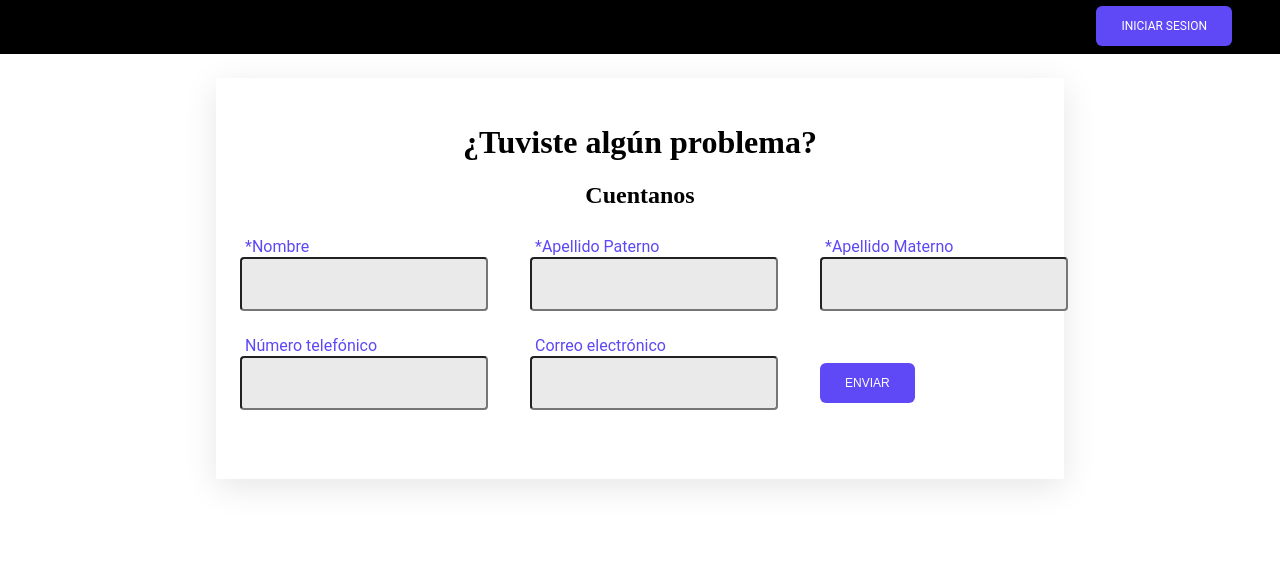
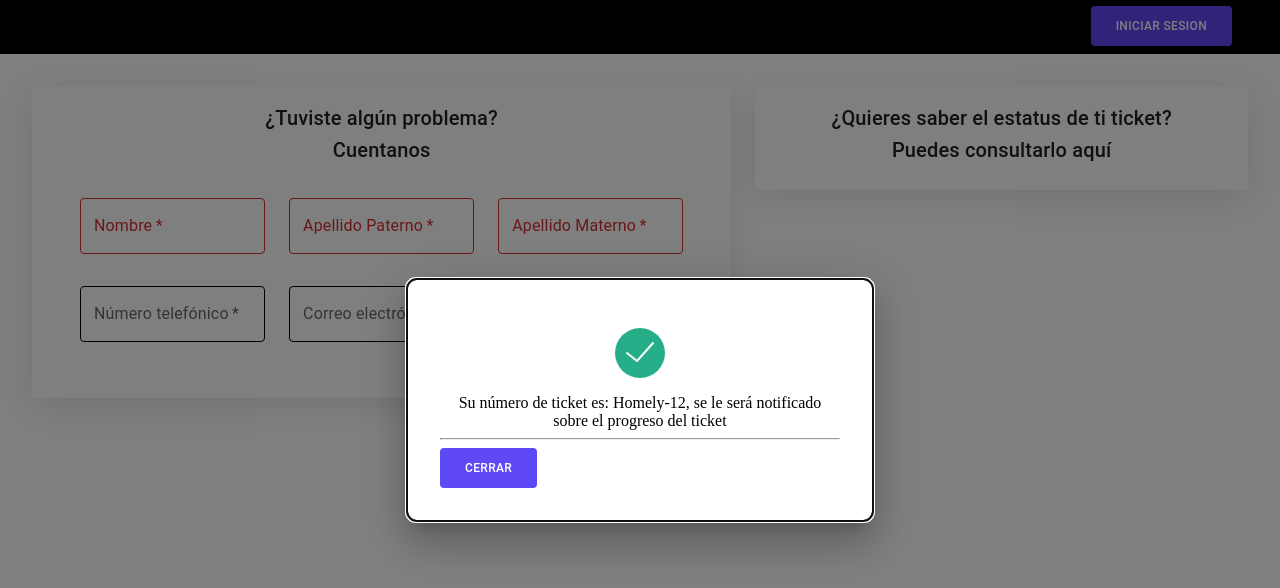
Before and after one commit to cofy43/tickets-services-front, a React (Create React App) app: page / in a window 1280 px wide. Shown: the top 588 px of the page. Built offline with nearby package versions, Linux system fonts and the light colour scheme.

Commit message:
migration of styles to Mui package

```diff
--- a/package.json
+++ b/package.json
@@ -3,6 +3,9 @@
   "version": "0.1.0",
   "private": true,
   "dependencies": {
+    "@emotion/react": "^11.10.0",
+    "@emotion/styled": "^11.10.0",
+    "@mui/material": "^5.9.3",
     "@testing-library/jest-dom": "^5.16.4",
     "@testing-library/react": "^13.3.0",
     "@testing-library/user-event": "^13.5.0",
--- a/public/env.js
+++ b/public/env.js
@@ -5,22 +5,22 @@ window.env = {
   "NODE": "/Users/martinfelipeespinalcruces/.nvm/versions/node/v16.15.0/bin/node",
   "INIT_CWD": "/Users/martinfelipeespinalcruces/Documents/Proyectos/TicketsServices/front",
   "NVM_CD_FLAGS": "-q",
+  "SHELL": "/bin/zsh",
   "TERM": "xterm-256color",
-  "SHELL": "/bin/zsh",
   "npm_config_metrics_registry": "https://registry.npmjs.org/",
   "HOMEBREW_REPOSITORY": "/opt/homebrew",
   "TMPDIR": "/var/folders/ms/7nnqh60s0js9gkntygw0kzx40000gn/T/",
   "npm_config_global_prefix": "/Users/martinfelipeespinalcruces/.nvm/versions/node/v16.15.0",
   "TERM_PROGRAM_VERSION": "445",
   "COLOR": "1",
-  "TERM_SESSION_ID": "17F4A8C2-1B82-4E6E-AFB0-E915B7B9D805",
+  "TERM_SESSION_ID": "DDBBEC25-FC25-43A8-82D6-104FD78998D0",
   "npm_config_noproxy": "",
   "npm_config_local_prefix": "/Users/martinfelipeespinalcruces/Documents/Proyectos/TicketsServices/front",
   "ZSH": "/Users/martinfelipeespinalcruces/.oh-my-zsh",
   "NVM_DIR": "/Users/martinfelipeespinalcruces/.nvm",
   "USER": "martinfelipeespinalcruces",
   "npm_config_globalconfig": "/Users/martinfelipeespinalcruces/.nvm/versions/node/v16.15.0/etc/npmrc",
-  "SSH_AUTH_SOCK": "/private/tmp/com.apple.launchd.oqZgeQowyA/Listeners",
+  "SSH_AUTH_SOCK": "/private/tmp/com.apple.launchd.a4uNRIh6R1/Listeners",
   "__CF_USER_TEXT_ENCODING": "0x1F5:0:86",
   "npm_execpath": "/Users/martinfelipeespinalcruces/.nvm/versions/node/v16.15.0/lib/node_modules/npm/bin/npm-cli.js",
   "PAGER": "less",
@@ -40,8 +40,8 @@ window.env = {
   "npm_config_node_gyp": "/Users/martinfelipeespinalcruces/.nvm/versions/node/v16.15.0/lib/node_modules/npm/node_modules/node-gyp/bin/node-gyp.js",
   "npm_package_version": "0.1.0",
   "XPC_SERVICE_NAME": "0",
+  "SHLVL": "2",
   "HOME": "/Users/martinfelipeespinalcruces",
-  "SHLVL": "2",
   "HOMEBREW_PREFIX": "/opt/homebrew",
   "npm_config_cache": "/Users/martinfelipeespinalcruces/.npm",
   "LESS": "-R",
--- a/src/App.js
+++ b/src/App.js
@@ -1,22 +1,67 @@
 import { Link } from "react-router-dom";
 
-/** Components */
-import CustomButton from "./components/button";
+/** Materia UI */
+import { ThemeProvider, createTheme } from "@mui/material/styles";
+import Button from "@mui/material/Button";
 
 /** Views */
 import Home from "./routes/home";
 
+const theme = createTheme({
+  components: {
+    MuiButton: {
+      styleOverrides: {
+        root: {
+          backgroundColor: "rgb(95, 72, 246)",
+          fontSize: "0.75rem",
+          height: "40px",
+          padding: "0px 25px",
+          fontFamily: "Roboto, Open Sans, Segoe UI, sans-serif",
+          color: "white"
+        },
+      },
+    },
+    MuiCard: {
+      styleOverrides: {
+        root: {
+          boxShadow: "rgb(0 0 0 / 10%) 0px 8px 32px",
+          textAlign: "center",
+          ":disabled": {
+            color: "black"
+          }
+        },
+      }
+    },
+    MuiGrid: {
+      styleOverrides: {
+        container: {
+          padding: "2rem"
+        }
+      }
+    },
+    MuiOutlinedInput: {
+      styleOverrides: {
+        notchedOutline: {
+          borderColor: "black"
+        }
+      }
+    }
+  },
+});
+
 export default function App() {
   return (
+    <ThemeProvider theme={theme}>
       <div>
         <nav>
-        <CustomButton>
+          <Button variant="contained">
             <Link to="/login">iniciar sesion</Link>
-        </CustomButton>
+          </Button>
         </nav>
         <main className="flex-container">
-        <Home/>
+          <Home />
         </main>
       </div>
+    </ThemeProvider>
   );
 }
--- a/src/components/button.jsx
+++ /dev/null
@@ -1,29 +0,0 @@
-const style = {
-  backgroundColor: "rgb(95, 72, 246)",
-  color: "white",
-  appearance: "button",
-  backfaceVisibility: "hidden",
-  borderRadius: "6px",
-  borderWidth: 0,
-  cursor: "pointer",
-  fontSize: "0.75rem",
-  fontweight: "bold",
-  textTransform: "uppercase",
-  height: "40px",
-  padding: "0 25px",
-  textAlign: "center",
-  width: "max-content",
-}
-
-export default function CustomButton(props) {
-  return (
-    <button
-      type={props.type ? props.type : ""}
-      style={style}
-      onClick={props.onClick}
-      disable={props.disable !== undefined ? props.disable : false}
-    >
-      {props.children}
-    </button>
-  );
-}
--- a/src/components/card.jsx
+++ /dev/null
@@ -1,15 +0,0 @@
-export default function CustomCard(props) {
-  const style = {
-    boxShadow: "rgb(0 0 0 / 10%) 0px 8px 32px",
-    width: props.width ? props.width : "auto",
-    height: props.height ? props.height : "auto",
-    padding: "1.5rem",
-    margin: "1.5rem",
-  }
-
-  return (
-    <div className="inner-element" style={style}>
-      {props.children}
-    </div>
-  )
-}
--- a/src/components/input.jsx
+++ /dev/null
@@ -1,43 +0,0 @@
-const styleGroup = {
-  position:"relative",
-  marginBottom:"45px",
-}
-
-const styleInput = {
-  fontFamily: "Roboto, sans-serif",
-  fontSize:"16px",
-  padding:"0px 22px",
-  display:"block",
-  maxWidth:"200px",
-  backgroundColor: "rgb(234, 234, 234)",
-  borderRadius: "4px",
-  height: "50px"
-}
-
-const styleLabe = {
-  fontFamily: "Roboto, sans-serif",
-  color:"rgb(93 72 245)",
-  fontSize:"16px",
-  fontWeight:"normal",
-  position:"absolute",
-  pointerEvents:"none",
-  left:"5px",
-  top:"-20px",
-}
-
-export default function CustomInput(props) {
-  return (
-    <div style={styleGroup}>
-      <input
-        name={props.name}
-        onChange={props.onChange}
-        style={styleInput}
-        type={props.type ? props.type : "text"}
-        required={props.required}
-        pattern={props.pattern ? props.pattern : ""}
-      />
-      <span className="bar"></span>
-      <label style={styleLabe}>{props.required ? "*" : ""}{props.label}</label>
-    </div>
-  );
-}
--- a/src/components/modalMessage.jsx
+++ /dev/null
@@ -1,92 +0,0 @@
-import React from "react";
-
-/** Components */
-import CustomButton from "./button";
-
-/** Images */
-import Succes from "../assets/success.svg";
-import Error from "../assets/error.svg";
-
-const styleModal = {
-  position: "fixed",
-  left: 0,
-  top: 0,
-  right: 0,
-  bottom: 0,
-  backgroundColor: "rgba(0,0,0,0.5)",
-  display: "flex",
-  alignContent: "center",
-  justifyContent: "center",
-};
-
-const styleContent = {
-  width: "500px",
-  marginTop: "calc(20%)",
-  height: "fit-content",
-  backgroundColor: "#fff",
-  padding: "20px",
-  borderRadius: "5px",
-};
-
-const styleHeader = {
-  padding: "10px",
-};
-
-const syleTitle = {
-  margin: 0,
-};
-
-const styleBody = {
-  padding: "10px",
-  borderBottom: "1px solid black",
-};
-
-const styleFooter = {
-  marginTop: "10px",
-  display: "flex",
-  flexDirection: "row-reverse",
-};
-
-const styleImage = {
-  width: "50px",
-  height: "50px",
-  display: "block",
-  marginLeft: "auto",
-  marginRight: "auto",
-};
-
-export default function CustomModalMessage(props) {
-  if (!props.open) {
-    return null;
-  }
-
-  return (
-    <div style={styleModal} onClick={props.onClose}>
-      <div style={styleContent} onClick={(e) => e.stopPropagation()}>
-        <div style={styleHeader}>
-          <div style={syleTitle}>
-            {props.successAction ? (
-              <img
-                src={Succes}
-                className="center"
-                style={styleImage}
-                alt="success svg"
-              />
-            ) : (
-              <img
-                src={Error}
-                className="center"
-                style={styleImage}
-                alt="error svg"
-              />
-            )}
-          </div>
-        </div>
-        <div style={styleBody}>{props.message}</div>
-        <div style={styleFooter}>
-          <CustomButton onClick={props.onClose}>Cerrar</CustomButton>
-        </div>
-      </div>
-    </div>
-  );
-}
--- a/src/routes/home.jsx
+++ b/src/routes/home.jsx
@@ -1,10 +1,18 @@
 import React, { useState } from "react";
 
-/** Components */
-import CustomButton from "../components/button";
-import CustomCard from "../components/card";
-import CustomInput from "../components/input";
-import CustomModalMessage from "../components/modalMessage";
+/** Materia UI */
+import Button from "@mui/material/Button";
+import Card from "@mui/material/Card";
+import CardContent from "@mui/material/CardContent";
+import TextField from "@mui/material/TextField";
+import Modal from "@mui/material/Modal";
+import Typography from "@mui/material/Typography";
+import Grid from "@mui/material/Grid";
+import Box from "@mui/material/Box";
+
+/** Images */
+import Succes from "../assets/success.svg";
+import Error from "../assets/error.svg";
 
 /** API */
 import { createATicket } from "../api/tickets";
@@ -17,11 +25,42 @@ const defaultValues = {
   phone: "",
 };
 
+const style = {
+  position: "absolute",
+  top: "50%",
+  left: "50%",
+  transform: "translate(-50%, -50%)",
+  width: 400,
+  bgcolor: "background.paper",
+  border: "2px solid #000",
+  boxShadow: 24,
+  p: 4,
+  textAlign: "center",
+  borderRadius: "10px"
+
+};
+
+const styleImage = {
+  width: "50px",
+  height: "50px",
+  display: "block",
+  marginLeft: "auto",
+  marginRight: "auto",
+  padding: "1rem"
+};
+
+const styleCloseButton = {
+  display: "flex",
+  flexDirection: "row-reverse"
+}
+
 export default function Home() {
   const [formValues, setFormValues] = useState(defaultValues);
-  const [open, setOpen] = useState(false);
-  const [message, setMessage] = useState("texto de ejemplo");
-  const [successResponse, setSuccessResponse] = useState(false);
+  const [open, setOpen] = useState(true);
+  const [successAction, setSuccessAction] = useState(true);
+  const [message, setMessage] = useState(
+    "Su número de ticket es: Homely-12, se le será notificado sobre el progreso del ticket"
+  );
 
   const handleInputChange = (e) => {
     const { name, value } = e.target;
@@ -29,9 +68,9 @@ export default function Home() {
   };
 
   async function create() {
-    let res = await createATicket({client: formValues});
+    let res = await createATicket({ client: formValues });
     setMessage(res.message);
-    setSuccessResponse(res.ok);
+    setSuccessAction(res.ok);
     if (res.ok) {
       resetValues();
     }
@@ -42,7 +81,7 @@ export default function Home() {
     setFormValues(defaultValues);
   }
 
-  function validForm() {
+  function isValidForm() {
     return (
       formValues.name.length > 0 &&
       formValues.fatherLastName.length > 0 &&
@@ -51,78 +90,111 @@ export default function Home() {
     );
   }
 
+  const handleClose = () => {
+    setOpen(false);
+    setMessage("");
+  }
+
   return (
-    <CustomCard width={"800px"} className="inner-element">
-      <div className="header-card">
-        <h1>¿Tuviste algún problema?</h1>
-        <h2>Cuentanos</h2>
-      </div>
-      <div className="content-card">
-        <div className="row">
-          <div className="column">
-            <CustomInput
+    <>
+      <Grid container spacing={1} columnSpacing={{ xs: 1, sm: 2, md: 3 }}>
+        <Grid item xs={7}>
+          <Card sx={{ minWidth: 275 }}>
+            <CardContent>
+              <Typography variant="h6">¿Tuviste algún problema?</Typography>
+              <Typography variant="h6">Cuentanos</Typography>
+              <Grid
+                rowSpacing={4}
+                container
+                width={"100%"}
+                columnSpacing={{ xs: 1, sm: 2, md: 3 }}
+              >
+                <Grid item xs={4}>
+                  <TextField
+                    error={!formValues.name}
+                    label="Nombre"
                     name="name"
                     onChange={handleInputChange}
-              required={true}
-              label="Nombre"
+                    required
                   />
-          </div>
-          <div className="column">
-            <CustomInput
+                </Grid>
+                <Grid item xs={4}>
+                  <TextField
+                    error={!formValues.fatherLastName}
+                    label="Apellido Paterno"
                     name="fatherLastName"
                     onChange={handleInputChange}
-              required={true}
-              label="Apellido Paterno"
+                    required
                   />
-          </div>
-          <div className="column">
-            <CustomInput
+                </Grid>
+                <Grid item xs={4}>
+                  <TextField
+                    error={!formValues.motherLastName}
+                    label="Apellido Materno"
                     name="motherLastName"
                     onChange={handleInputChange}
-              required={true}
-              label="Apellido Materno"
+                    required
                   />
-          </div>
-        </div>
-        <div className="row">
-          <div className="column">
-            <CustomInput
+                </Grid>
+                <Grid item xs={4}>
+                  <TextField
+                    label="Número telefónico"
                     name="phone"
                     onChange={handleInputChange}
-              required={false}
-              type="tel"
-              pattern="[+ 0-9]{12}"
-              label="Número telefónico"
+                    required
                   />
-          </div>
-          <div className="column">
-            <CustomInput
+                </Grid>
+                <Grid item xs={4}>
+                  <TextField
+                    label="Correo electrónico"
                     name="email"
                     onChange={handleInputChange}
-              required={false}
-              label="Correo electrónico"
+                    required
                   />
-          </div>
-          <div className="column" style={{ marginBottom: "45px" }}>
-            <CustomButton
-              disable={!validForm()}
-              type="submit"
-              onClick={() => create()}
-              widht={"100%"}
-            >
+                </Grid>
+                <Grid item xs={4}>
+                  <Button disabled={!isValidForm()} onClick={() => create()}>
                     Enviar
-            </CustomButton>
-          </div>
-        </div>
-        <CustomModalMessage
-          successAction={successResponse}
-          message={message}
-          open={open}
-          onClose={() => setOpen(false)}
-          title="modal titulo"
-          contet={message}
+                  </Button>
+                </Grid>
+              </Grid>
+            </CardContent>
+          </Card>
+        </Grid>
+        <Grid item xs={5}>
+          <Card sx={{ minWidth: 275 }}>
+            <CardContent>
+              <Typography variant="h6">
+                ¿Quieres saber el estatus de ti ticket?
+              </Typography>
+              <Typography variant="h6">Puedes consultarlo aquí</Typography>
+            </CardContent>
+          </Card>
+        </Grid>
+      </Grid>
+
+      <Modal open={open}>
+        <Box sx={style}>
+          {successAction ? (
+            <img
+              src={Succes}
+              className="center"
+              style={styleImage}
+              alt="success svg"
             />
-      </div>
-    </CustomCard>
+          ) : (
+            <img
+              src={Error}
+              className="center"
+              style={styleImage}
+              alt="error svg"
+            />
+          )}
+          {message}
+          <hr/>
+          <Button onClick={handleClose} sx={styleCloseButton}>Cerrar</Button>
+        </Box>
+      </Modal>
+    </>
   );
 }
--- a/src/routes/login.jsx
+++ b/src/routes/login.jsx
@@ -1,15 +1,15 @@
 import { Link } from "react-router-dom";
 
-/** Components */
-import CustomButton from "../components/button";
+/** Materia UI */
+import Button from "@mui/material/Button";
 
 export default function Login() {
   return (
     <div>
       <nav>
-        <CustomButton>
+        <Button>
           <Link to="/">cerrar sesión</Link>
-        </CustomButton>
+        </Button>
       </nav>
       <main>Login</main>
     </div>
```
Also changed, not shown: 1 other file (tests, documents, lock files or other folders). Lines whose indentation alone changed are shown as unchanged.
